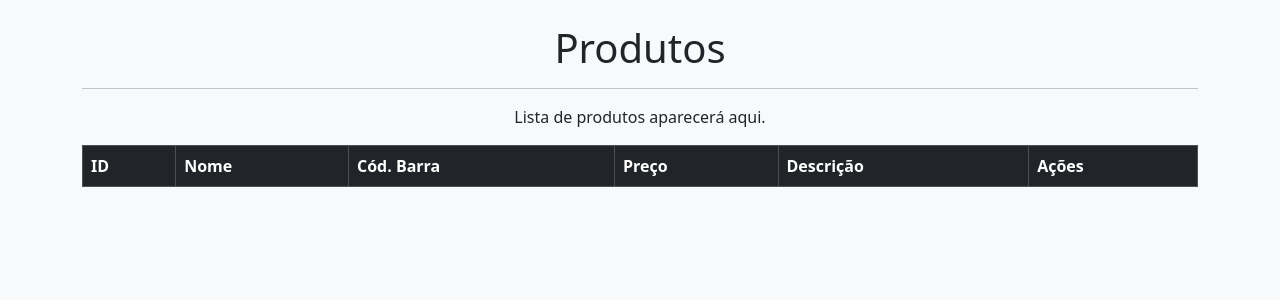
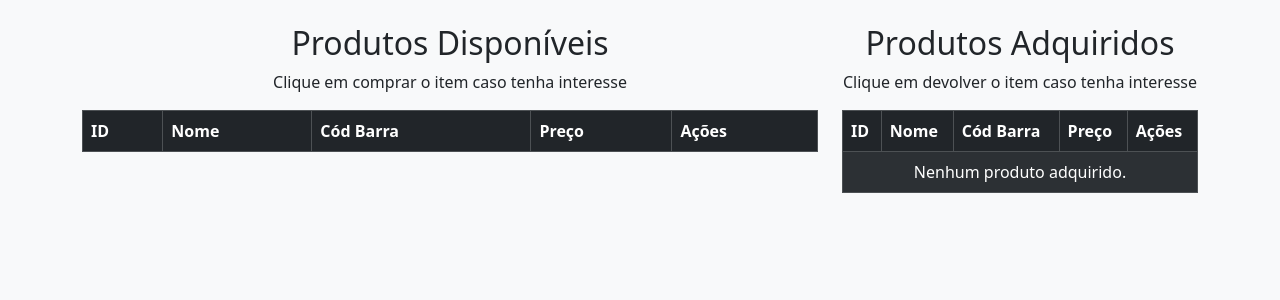
Before and after one commit to marcosAugustoo/flask-store, a Flask app: page /produtos in a window 1280 px wide. Shown: the part 56-356 px from the top of the page. Run offline with Flask 3, Linux system fonts and the light colour scheme; a user stored in the database is signed in; tables that the repository leaves empty hold one stand-in row (values such as "Sample post"); lists and menus that the app fills with data are empty; some libraries are stand-ins or nearby versions.

Commit message:
add tabela produtos adquiridos

```diff
--- a/ecommerce/__init__.py
+++ b/ecommerce/__init__.py
@@ -11,6 +11,9 @@ app.config['SQLALCHEMY_TRACK_MODIFICATIONS'] = False
 db = SQLAlchemy(app)
 bcrypt = Bcrypt(app)
 login_manager = LoginManager(app)
+login_manager.login_view = 'page_login'
+login_manager.login_message = 'Por favor, realize o login!'
+login_manager.login_message_category = 'info'
 
 
 def format_currency(value):
--- a/ecommerce/routes.py
+++ b/ecommerce/routes.py
@@ -2,7 +2,7 @@ from ecommerce import app, db
 from flask import render_template, redirect, url_for, flash
 from ecommerce.models import Item, User
 from ecommerce.forms import CadastroForm, LoginForm
-from flask_login import login_user, logout_user
+from flask_login import login_user, logout_user, login_required
 
 
 @app.route('/')
@@ -11,6 +11,7 @@ def page_home():
 
 
 @app.route('/produtos')
+@login_required
 def page_produto():
     itens = Item.query.all()
     return render_template("product_page.html", itens=itens)
--- a/ecommerce/templates/product_page.html
+++ b/ecommerce/templates/product_page.html
@@ -12,17 +12,18 @@
 {% endblock %}
 
 {% block content %}
-    <h1 class="text-center">Produtos</h1>
-    <hr>
-    <p class="text-center">Lista de produtos aparecerá aqui.</p>
+<div class="row">
+    <!-- Coluna de Produtos Disponíveis -->
+    <div class="col-md-8">
+        <h2 class="text-center">Produtos Disponíveis</h2>
+        <p class="text-center">Clique em comprar o item caso tenha interesse</p>
         <table class="table table-striped table-hover table-bordered table-dark">
             <thead>
             <tr>
                 <th scope="col">ID</th>
                 <th scope="col">Nome</th>
-            <th scope="col">Cód. Barra</th>
+                <th scope="col">Cód Barra</th>
                 <th scope="col">Preço</th>
-            <th scope="col">Descrição</th>
                 <th scope="col">Ações</th>
             </tr>
             </thead>
@@ -33,13 +34,49 @@
                     <td>{{ item.nome }}</td>
                     <td>{{ item.codigo_barras }}</td>
                     <td>{{ item.preco | currency }}</td>
-                <td>{{ item.descricao }}</td>
                     <td>
-                    <button class="btn btn-outline btn-info">Mais informações</button>
-                    <button class="btn btn-outline btn-success">Comprar produto</button>
+                        <button class="btn btn-info">Mais informações</button>
+                        <button class="btn btn-success">Comprar esse produto</button>
                     </td>
                 </tr>
             {% endfor %}
             </tbody>
         </table>
+    </div>
+
+    <!-- Coluna de Produtos Adquiridos -->
+    <div class="col-md-4">
+        <h2 class="text-center">Produtos Adquiridos</h2>
+        <p class="text-center">Clique em devolver o item caso tenha interesse</p>
+        <table class="table table-striped table-hover table-bordered table-dark">
+            <thead>
+            <tr>
+                <th scope="col">ID</th>
+                <th scope="col">Nome</th>
+                <th scope="col">Cód Barra</th>
+                <th scope="col">Preço</th>
+                <th scope="col">Ações</th>
+            </tr>
+            </thead>
+            <tbody>
+            {# Exemplo de como seria a iteração para produtos adquiridos #}
+            {% for item in purchased_items %}
+                <tr>
+                    <td>{{ item.id }}</td>
+                    <td>{{ item.nome }}</td>
+                    <td>{{ item.codigo_barras }}</td>
+                    <td>{{ item.preco | currency }}</td>
+                    <td>
+                        <button class="btn btn-warning">Devolver</button>
+                    </td>
+                </tr>
+            {% else %}
+                <tr>
+                    <td colspan="5" class="text-center">Nenhum produto adquirido.</td>
+                </tr>
+            {% endfor %}
+            </tbody>
+        </table>
+    </div>
+</div>
 {% endblock %}
```
Also changed, not shown: ecommerce/templates/home.html (+7 -3 lines). Lines whose indentation alone changed are shown as unchanged.
